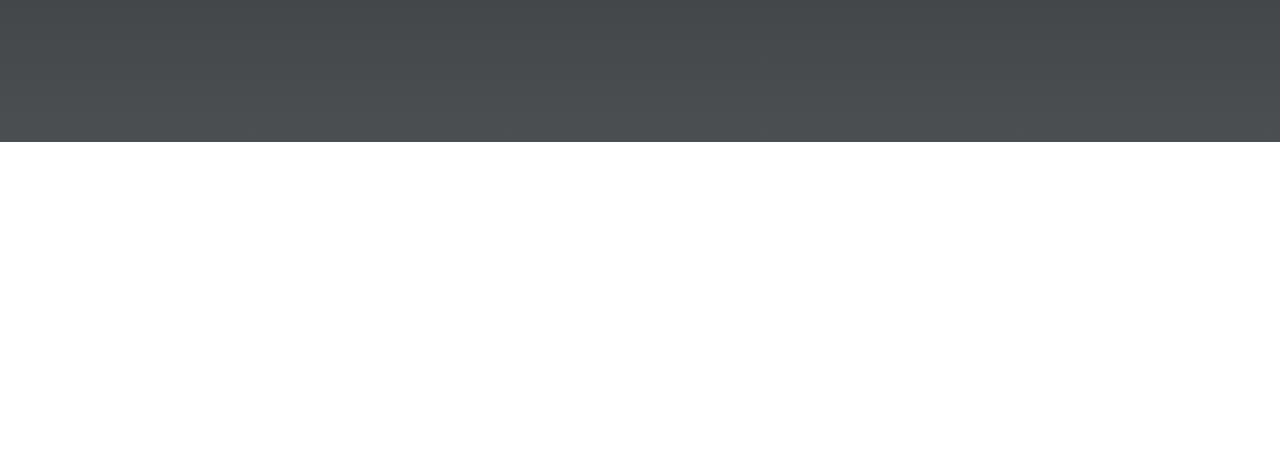
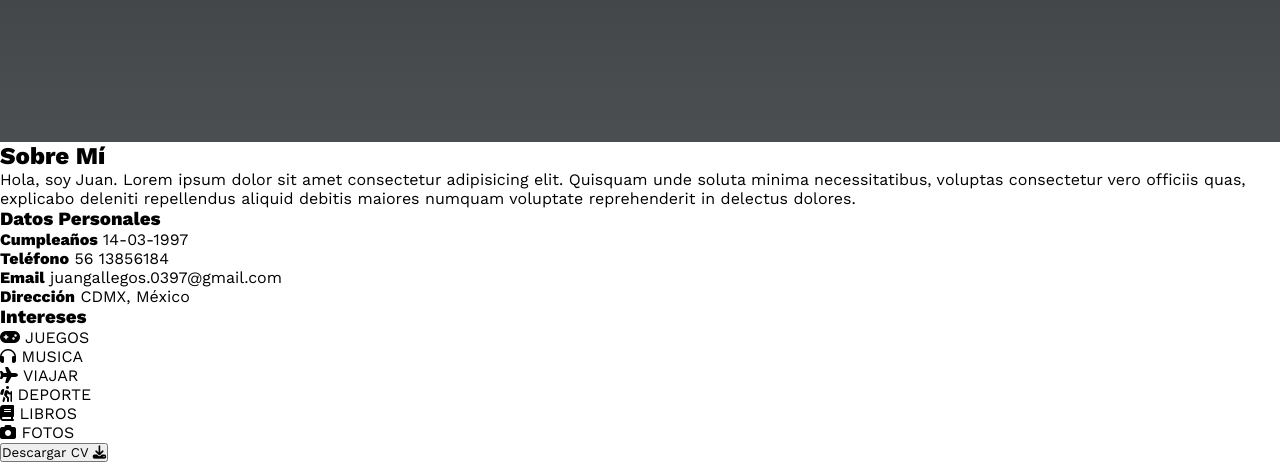
Before and after one commit to Juan-Gallegos7/PortafolioJG, a plain HTML site: page index.html in a window 1280 px wide. Shown: the part 658-1120 px from the top of the page. Before the commit the page ends 800 px from the top, so only its background shows below. Drawn offline with nearby package versions, Linux system fonts and the light colour scheme.

Commit message:
HTLMl sobre mi

```diff
--- a/Styles/styles.css
+++ b/Styles/styles.css
@@ -16,7 +16,7 @@ html{
     url(img/fondo.jpg);
     background-size: cover;
     height: 100vh;
-    color: #fff;
+    color: #ffffff;
     display: flex;
     align-items: center;
 }
@@ -30,7 +30,7 @@ html{
 }
 .inicio .contenido-banner img{
     margin-top: 40px;
-    border: 10px solid #1CB698;
+    border: 10px solid #0772ec;
     display: block;
     width: 80%;
     margin: auto;
@@ -59,5 +59,5 @@ html{
     transition: .3s;
 }
 .inicio .contenido-banner .redes a:hover{
-    background-color: #1CB698;
+    background-color: #0772ec;
 }
--- a/index.html
+++ b/index.html
@@ -24,8 +24,77 @@
             <h2>Apasionado por el análisis de datos</h2>
             <div class="redes">
                 <a target="_blank" href="https://www.linkedin.com/in/juan-gallegos-9b65a1212/"><i class="fa-brands fa-linkedin-in"></i></a>
-                <a target="_blank" href="https://github.com/Juan-Gallegos7/probando_github"><i class="fa-solid fa-rss"></i></a>
+                <a target="_blank" href="https://github.com/Juan-Gallegos7/probando_github"><i class="fa-brands fa-github"></i></a>
                 <a target="_blank" href="https://www.instagram.com/monkeys.u/?hl=es"><i class="fa-brands fa-instagram"></i></a>
             </div>
         </div>
     </section>
+
+    <!-- SECCION SOBRE MI -->
+    <section id="sobremi" class="sobremi">
+        <div class="contenido-seccion">
+            <h2>Sobre Mí</h2>
+            <p><span>Hola, soy Juan.</span> Lorem ipsum dolor sit amet consectetur adipisicing elit. Quisquam unde soluta minima necessitatibus, voluptas consectetur vero officiis quas, explicabo deleniti repellendus aliquid debitis maiores numquam voluptate reprehenderit in delectus dolores.</p>
+
+            <div class="fila">
+                <!-- datos personales -->
+                <div class="col">
+                    <h3>Datos Personales</h3>
+                    <ul>
+                        <li>
+                            <strong>Cumpleaños</strong>
+                            14-03-1997
+                        </li>
+                        <li>
+                            <strong>Teléfono</strong>
+                            56 13856184
+                        </li>
+                        <li>
+                            <strong>Email</strong>
+                            juangallegos.0397@gmail.com
+                        </li>
+                        <li>
+                            <strong>Dirección</strong>
+                            CDMX, México
+                        </li>
+                    </ul>
+                </div>
+
+                <!-- intereses -->
+                <div class="col">
+                    <h3>Intereses</h3>
+                    <div class="contenedor-intereses">
+                        <div class="interes">
+                            <i class="fa-solid fa-gamepad"></i>
+                            <span>JUEGOS</span>
+                        </div>
+                        <div class="interes">
+                            <i class="fa-solid fa-headphones"></i>
+                            <span>MUSICA</span>
+                        </div>
+                        <div class="interes">
+                            <i class="fa-solid fa-plane"></i>
+                            <span>VIAJAR</span>
+                        </div>
+                        <div class="interes">
+                            <i class="fa-solid fa-person-hiking"></i>
+                            <span>DEPORTE</span>
+                        </div>
+                        <div class="interes">
+                            <i class="fa-solid fa-book"></i>
+                            <span>LIBROS</span>
+                        </div>
+                        <div class="interes">
+                            <i class="fa-solid fa-camera"></i>
+                            <span>FOTOS</span>
+                        </div>
+
+                    </div>
+                </div>
+            </div>
+            <button>
+                Descargar CV <i class="fa-solid fa-download"></i>
+                <span class="overlay"></span>
+            </button>
+        </div>
+    </section>
```
